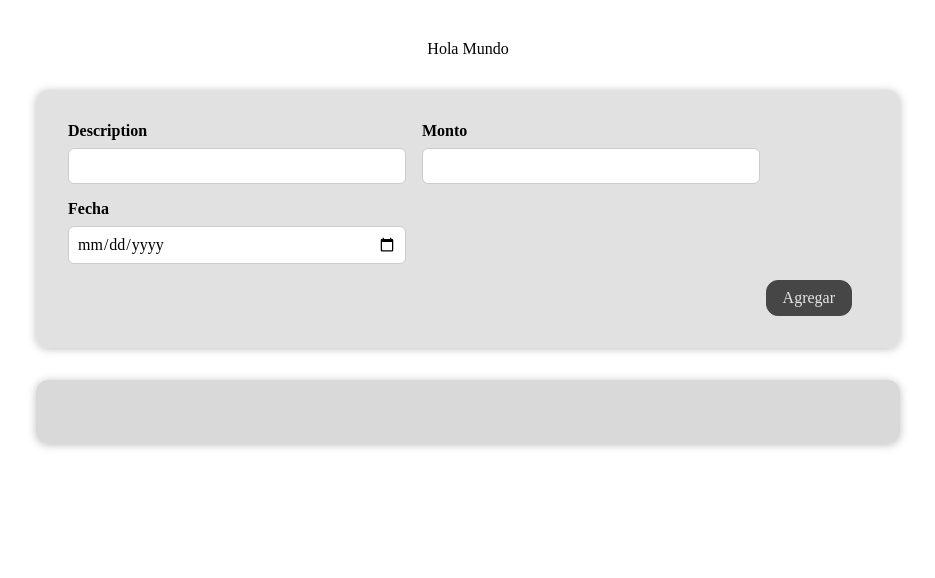
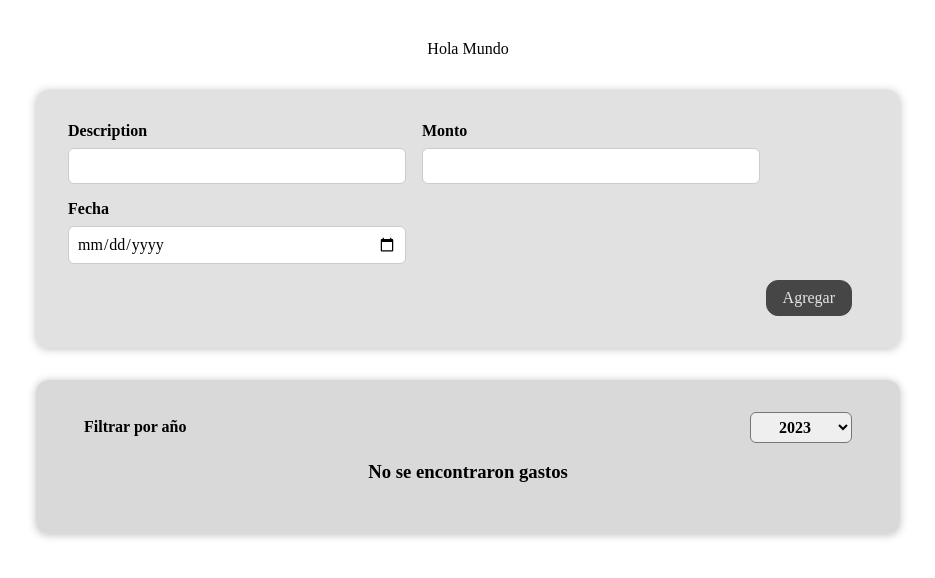
Before and after one commit to Leogaltre1/Diplomado_Bedu-Modulo3-first-application, a React (Vite) app: page / in a window 1280 px wide. Shown: the top 578 px of the page, without its empty margins (172-1107 px from the left). Built offline with nearby package versions, Linux system fonts and the light colour scheme.

Commit message:
React | Creating year Filter for every Expense

```diff
--- a/src/components/Expenses/Expenses.jsx
+++ b/src/components/Expenses/Expenses.jsx
@@ -1,23 +1,35 @@
+import {useState} from 'react'
 import ExpenseItem from './ExpenseItem';
 import Card from '../UI/Card';
+import ExpensesFilter from './ExpensesFilter';
 import './Expenses.css';
 
 function Expenses({items}){
+    const [year, setYear] = useState('2025');
+
+    const changeFilterHandler = (selectedYear) => {
+        setYear(selectedYear);
+    }
+
+    const filteredExpenses = items.filter((expense) => {
+        return expense.date.getFullYear().toString() === year;
+    })
 
     return(
         <Card className="expenses">
-            {
-                items.map(
-                    (expense)=>(
+            <ExpensesFilter selectedYear={year} onChangeFilter={changeFilterHandler}/>
+                {filteredExpenses.length === 0 ?
+                    (<h3>No se encontraron gastos</h3> ):
+                    (
+                    filteredExpenses.map((expense) => (
                         <ExpenseItem
-                            id={expense.id}
+                            key={expense.id}
                             date={expense.date}
                             title={expense.title}
                             amount={expense.amount}
                         />
-                    )
-                )
-            }
+                    ))
+                    )}
         </Card>
     );
 }//Card es unicamente para darle sombreado
--- /dev/null
+++ b/src/components/Expenses/ExpensesFilter.css
@@ -0,0 +1,21 @@
+.expenses-filter {
+    padding: 0 1rem;
+}
+
+.expenses-filter-control {
+    display: flex;
+    width: 100%;
+    align-items: center;
+    justify-content: space-between;
+}
+
+.expenses-filter label {
+    font-weight: bold;
+}
+
+.expenses-filter select {
+    font: inherit;
+    padding: 0.3rem 1.5rem;
+    font-weight: bold;
+    border-radius: 6px;
+}
--- /dev/null
+++ b/src/components/Expenses/ExpensesFilter.jsx
@@ -0,0 +1,27 @@
+import "./ExpensesFilter.css";
+
+function ExpensesFilter({selectedYear, onChangeFilter}) {
+    const changeHandler = (event) => {
+        onChangeFilter(event.target.value)
+    }
+
+    return (
+        <div className="expenses-filter">
+            <div className="expenses-filter-control">
+                <label>Filtrar por año</label>
+                <select selected={selectedYear} onChange={changeHandler}>
+                    <option value="2023">2023</option>
+                    <option value="2024">2024</option>
+                    <option value="2025">2025</option>
+                    <option value="2026">2026</option>
+                    <option value="2027">2027</option>
+                    <option value="2028">2028</option>
+                    <option value="2029">2029</option>
+                    <option value="2030">2030</option>
+                </select>
+            </div>
+        </div>
+    );
+}
+
+export default ExpensesFilter;
```
